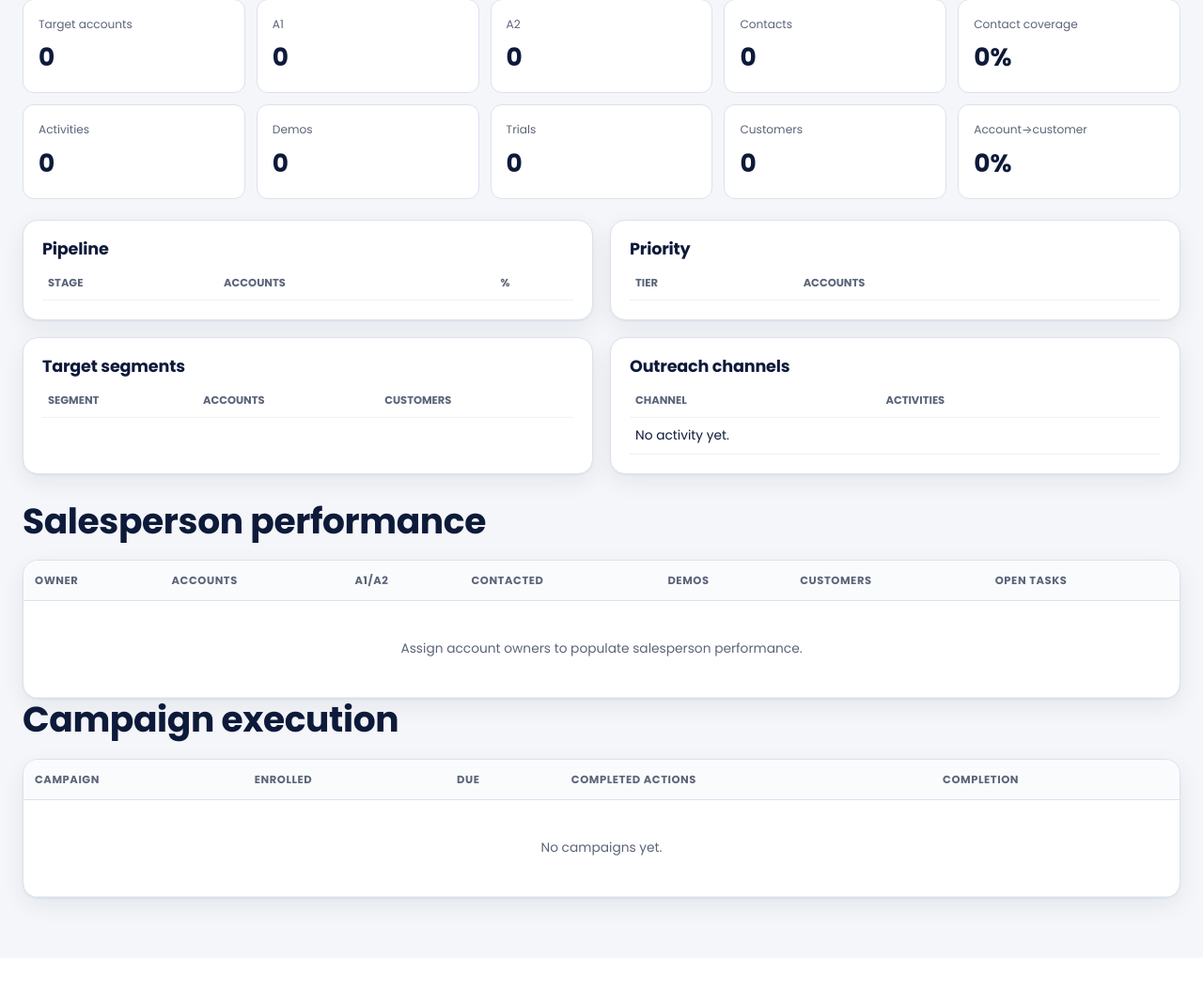
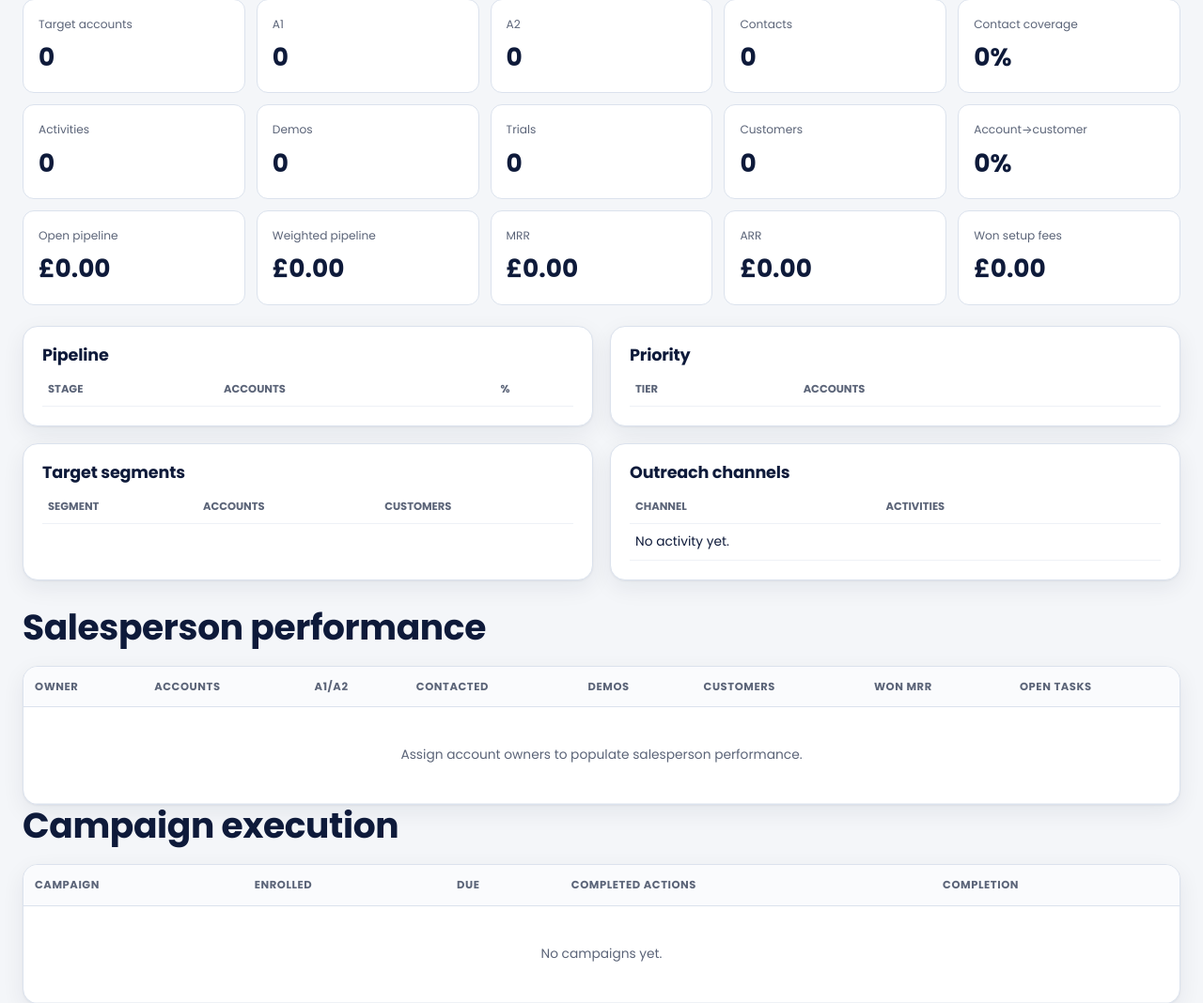
Before and after one commit to FredFarah01/VRMarketing, a Flask app: page /admin/sales/dashboard in a window 1280 px wide. Shown: the part 184-1252 px from the top of the page at 94% size. Before the commit the page ends 1163 px from the top, so only its background shows below. Run offline with Flask 3, Linux system fonts and the light colour scheme; the visitor is signed in with stand-in values (Sample User, id 1); data that the repository does not hold is empty; parts of the project's set-up code (start-up, migrations or seed data) failed here and were passed over; some libraries are stand-ins or nearby versions.

Commit message:
Show commercial pipeline and recurring revenue

```diff
--- a/templates/admin_sales_dashboard.html
+++ b/templates/admin_sales_dashboard.html
@@ -3,7 +3,7 @@
 {% block content %}<section class="admin"><div class="container container--wide">
 <div class="admin__head"><div><h1>Veridyn Sales Command Centre</h1><p>CQC prospecting → contact coverage → outreach → demo → customer.</p></div></div>
 <div class="dashboard-metrics">
-{% for label,value in [('Target accounts',m.accounts),('A1',m.a1),('A2',m.a2),('Contacts',m.contacts),('Contact coverage',m.contact_coverage ~ '%'),('Activities',m.activities),('Demos',m.demos),('Trials',m.trials),('Customers',m.customers),('Account→customer',m.customer_conversion ~ '%')] %}
+{% for label,value in [('Target accounts',m.accounts),('A1',m.a1),('A2',m.a2),('Contacts',m.contacts),('Contact coverage',m.contact_coverage ~ '%'),('Activities',m.activities),('Demos',m.demos),('Trials',m.trials),('Customers',m.customers),('Account→customer',m.customer_conversion ~ '%'),('Open pipeline','£' ~ '%.2f'|format(m.open_pipeline)),('Weighted pipeline','£' ~ '%.2f'|format(m.weighted_pipeline)),('MRR','£' ~ '%.2f'|format(m.mrr)),('ARR','£' ~ '%.2f'|format(m.arr)),('Won setup fees','£' ~ '%.2f'|format(m.setup_revenue))] %}
 <div class="metric-card"><span>{{ label }}</span><strong>{{ value }}</strong></div>{% endfor %}
 </div>
 <div class="dashboard-grid">
@@ -12,6 +12,6 @@
 <div class="card dashboard-card"><h2>Target segments</h2><table class="mini-table"><thead><tr><th>Segment</th><th>Accounts</th><th>Customers</th></tr></thead><tbody>{% for r in segments %}<tr><td>{{ r.segment }}</td><td>{{ r.count }}</td><td>{{ r.customers }}</td></tr>{% endfor %}</tbody></table></div>
 <div class="card dashboard-card"><h2>Outreach channels</h2><table class="mini-table"><thead><tr><th>Channel</th><th>Activities</th></tr></thead><tbody>{% for r in channels %}<tr><td>{{ r.channel }}</td><td>{{ r.count }}</td></tr>{% else %}<tr><td colspan="2">No activity yet.</td></tr>{% endfor %}</tbody></table></div>
 </div>
-<h2>Salesperson performance</h2><div class="table-scroll card"><table class="admin-table"><thead><tr><th>Owner</th><th>Accounts</th><th>A1/A2</th><th>Contacted</th><th>Demos</th><th>Customers</th><th>Open tasks</th></tr></thead><tbody>{% for r in owners %}<tr><td><strong>{{ r.owner }}</strong></td><td>{{ r.accounts }}</td><td>{{ r.top_accounts }}</td><td>{{ r.contacted }}</td><td>{{ r.demos }}</td><td>{{ r.customers }}</td><td>{{ r.open_tasks }}</td></tr>{% else %}<tr><td colspan="7" class="empty">Assign account owners to populate salesperson performance.</td></tr>{% endfor %}</tbody></table></div>
+<h2>Salesperson performance</h2><div class="table-scroll card"><table class="admin-table"><thead><tr><th>Owner</th><th>Accounts</th><th>A1/A2</th><th>Contacted</th><th>Demos</th><th>Customers</th><th>Won MRR</th><th>Open tasks</th></tr></thead><tbody>{% for r in owners %}<tr><td><strong>{{ r.owner }}</strong></td><td>{{ r.accounts }}</td><td>{{ r.top_accounts }}</td><td>{{ r.contacted }}</td><td>{{ r.demos }}</td><td>{{ r.customers }}</td><td>£{{ "%.2f"|format(r.mrr) }}</td><td>{{ r.open_tasks }}</td></tr>{% else %}<tr><td colspan="8" class="empty">Assign account owners to populate salesperson performance.</td></tr>{% endfor %}</tbody></table></div>
 <h2>Campaign execution</h2><div class="table-scroll card"><table class="admin-table"><thead><tr><th>Campaign</th><th>Enrolled</th><th>Due</th><th>Completed actions</th><th>Completion</th></tr></thead><tbody>{% for r in campaigns %}<tr><td>{{ r.name }}</td><td>{{ r.enrolled }}</td><td>{{ r.due }}</td><td>{{ r.completed }}</td><td>{{ r.completion }}%</td></tr>{% else %}<tr><td colspan="5" class="empty">No campaigns yet.</td></tr>{% endfor %}</tbody></table></div>
 </div></section>{% endblock %}
```
